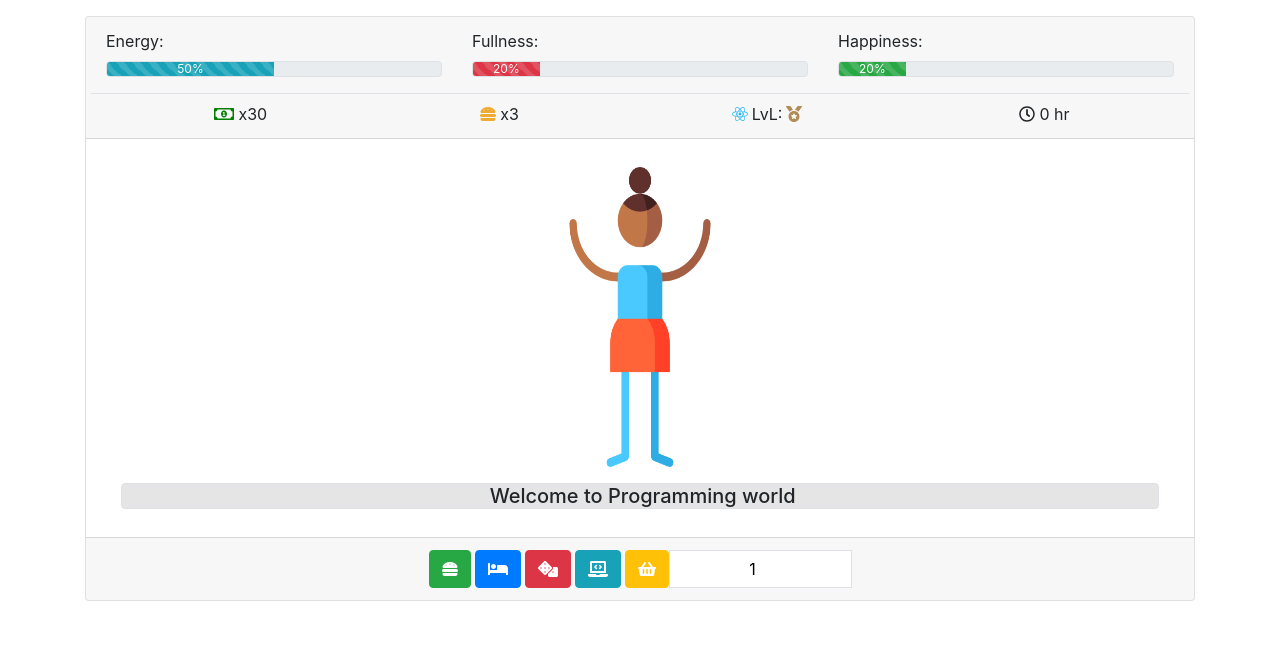
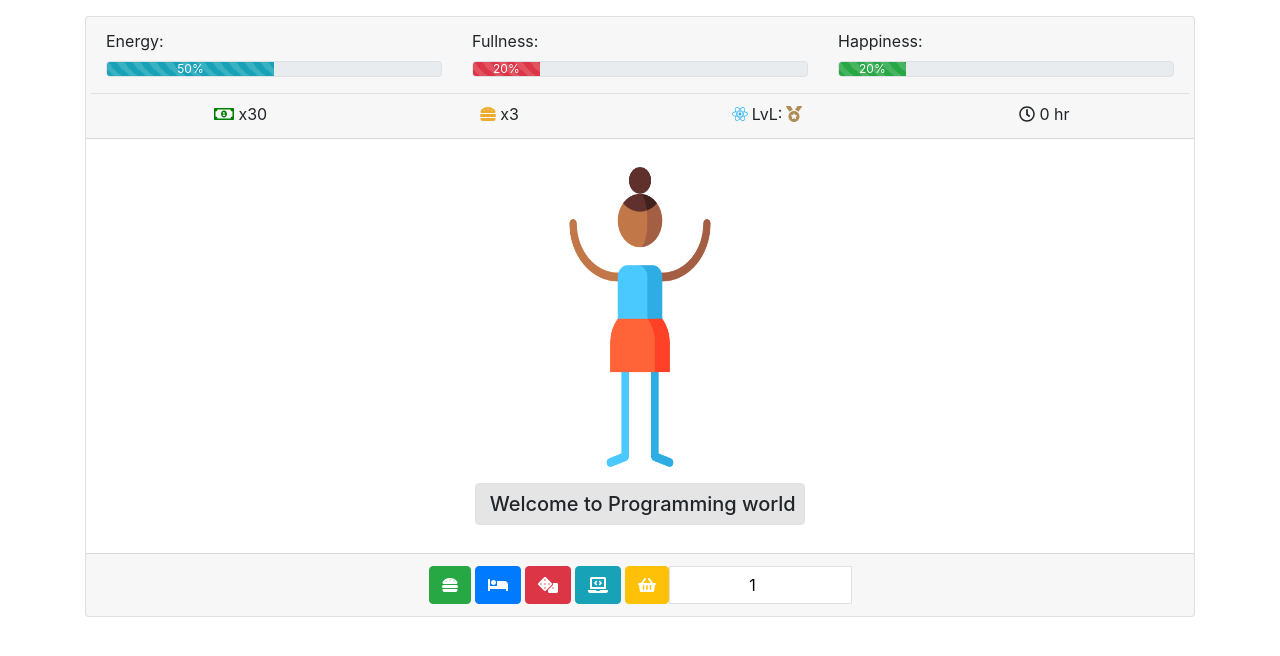
Before and after one commit to Sumiyah/Programmers-life, a React (Create React App) app: page / in a window 1280 px wide. Shown: the top 656 px of the page. Built offline with nearby package versions, Linux system fonts and the light colour scheme.

Commit message:
changing view

```diff
--- a/src/components/View.jsx
+++ b/src/components/View.jsx
@@ -2,10 +2,15 @@ import React from 'react'
 
 function View({status}) {
     return (
+        <>
         <div className="col text-center">
             <img style={{height: "300px", width: "250px"}} src={status.image} alt="img" />
-            <h5 className="mt-3 border rounded" style={{backgroundColor: "#E5E5E5", 'white-space': 'pre-wrap'}}> {status.message}</h5>
         </div>
+        <div className="col text-center">
+        <h5 className="mt-3 border rounded text-center p-2" style={{backgroundColor: "#E5E5E5", 'white-space': 'pre-wrap', display: 'inline-block'}}> {status.message}</h5>
+        </div>
+
+        </>
     );
 }
 
```
